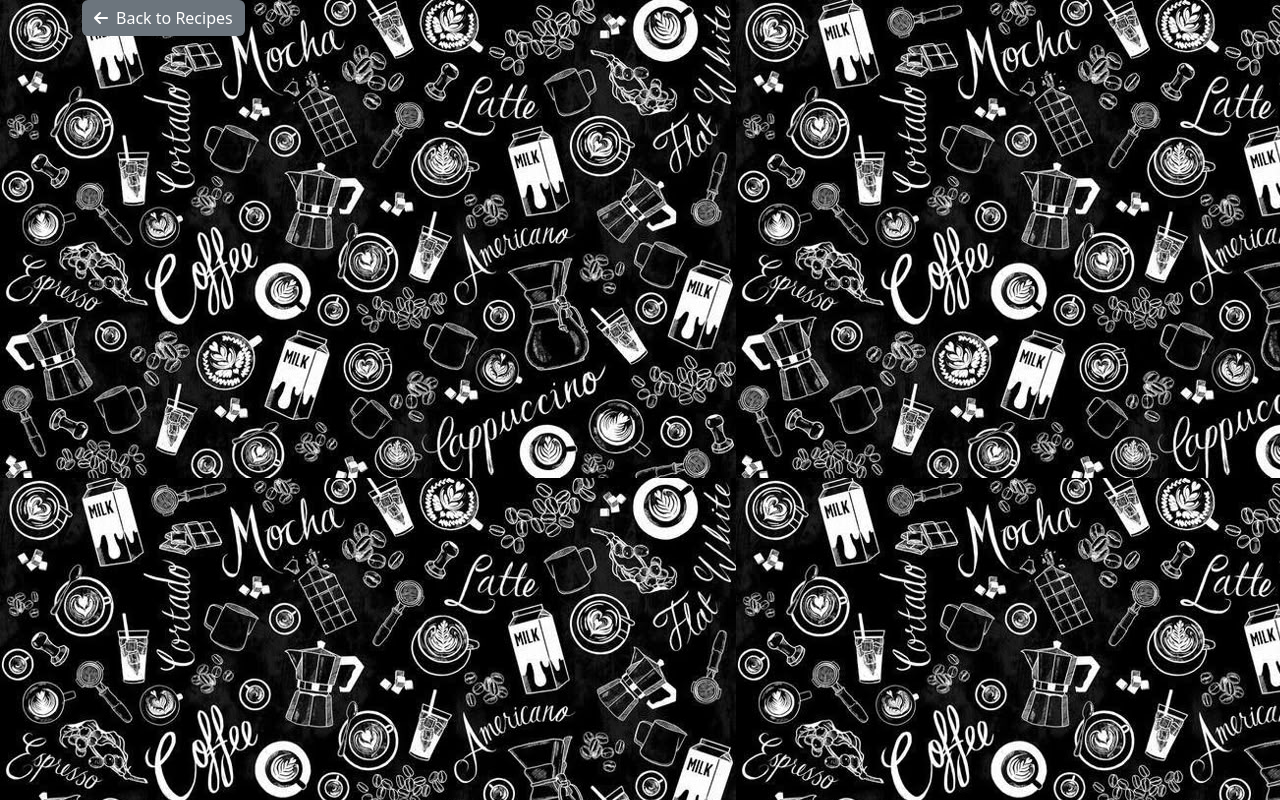
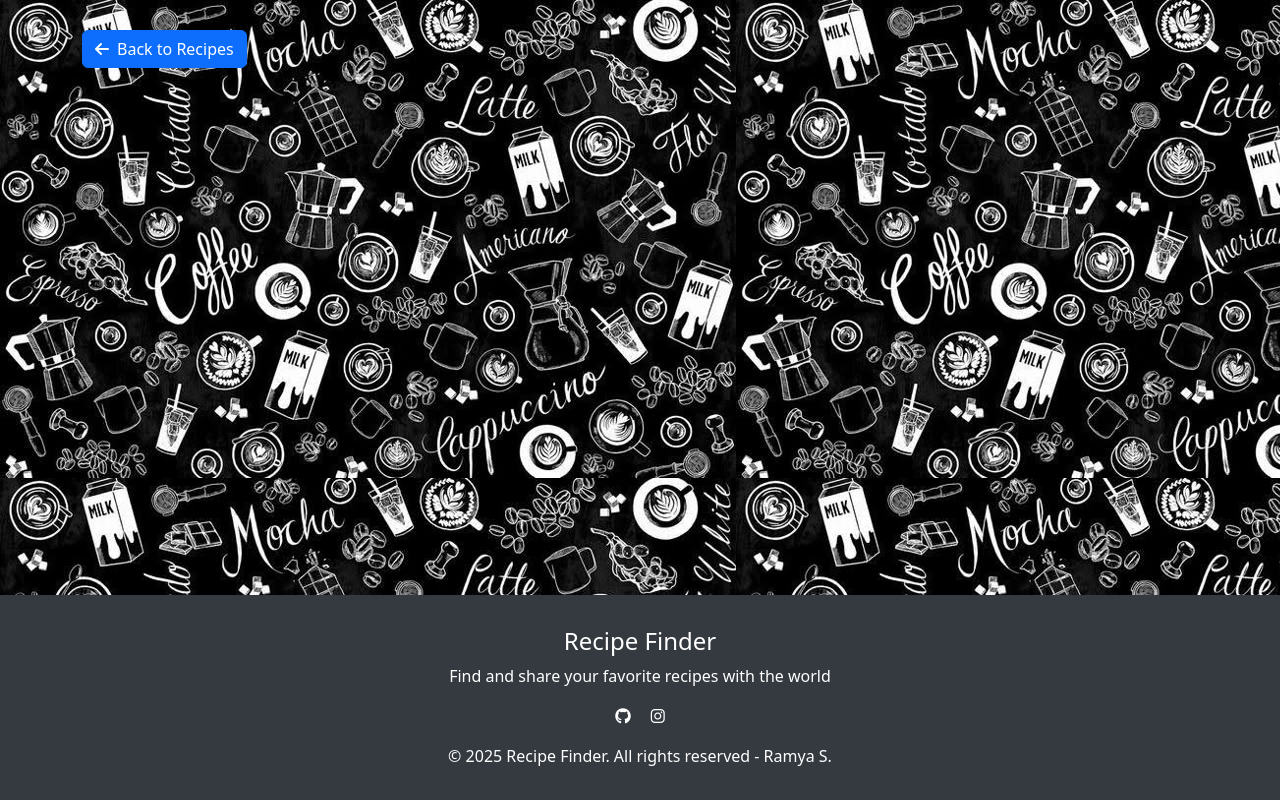
Before and after one commit to Ramyasarav17/Recipe-Api, a plain HTML site: page recipe.html in a window 1280 px wide. Drawn offline with nearby package versions, Linux system fonts and the light colour scheme.

Commit message:
pushed added features

```diff
--- a/recipe.html
+++ b/recipe.html
@@ -4,18 +4,31 @@
     <meta charset="UTF-8">
     <meta name="viewport" content="width=device-width, initial-scale=1.0">
     <title>Recipe Details</title>
+    <link rel="icon" href="./assets/logo.png" type="image/x-icon">
+
     <link href="https://cdn.jsdelivr.net/npm/bootstrap@5.3.0/dist/css/bootstrap.min.css" rel="stylesheet">
     <link rel="stylesheet" href="https://cdnjs.cloudflare.com/ajax/libs/font-awesome/6.4.0/css/all.min.css">
     <link rel="stylesheet" href="style.css">
 </head>
 <body>
     <div class="container">
-        <button onclick="window.history.back()" class="btn btn-secondary back-button mb-4">
+        <button onclick="window.history.back()" class="btn btn-primary back-button mb-4">
             <i class="fas fa-arrow-left me-2"></i>Back to Recipes
         </button>
 
         <div id="recipeDetails"></div>
     </div>
+    <footer class="footer">
+        <div class="container text-center">
+            <h4>Recipe Finder</h4>
+            <p>Find and share your favorite recipes with the world</p>
+            <div class="social-icons mb-3">
+                <a href="https://github.com/Ramyasarav17/Recipe-Api.git" class="text-white mx-2"><i class="fab fa-github"></i></a>
+                <a href="https://www.instagram.com/ramya_.saravanan._/" class="text-white mx-2"><i class="fab fa-instagram"></i></a>
+            </div>
+            <p class="mb-0">&copy; 2025 Recipe Finder. All rights reserved - Ramya S.</p>
+        </div>
+    </footer>
 
     <script src="https://cdn.jsdelivr.net/npm/bootstrap@5.3.0/dist/js/bootstrap.bundle.min.js"></script>
     <script src="script.js"></script>
--- a/script.js
+++ b/script.js
@@ -46,7 +46,7 @@ function displayResults(recipes) {
                 <div class="card-body">
                     <h5 class="card-title">${recipe.title}</h5>
                     <div class="d-flex justify-content-between align-items-center">
-                        <button onclick="viewRecipe(${recipe.id})" class="btn btn-sm btn-outline-primary">View Recipe</button>
+                        <button onclick="viewRecipe(${recipe.id})" class="btn btn-sm btn-outline-warning">View Recipe</button>
                     </div>
                 </div>
             </div>
--- a/style.css
+++ b/style.css
@@ -115,7 +115,7 @@ body {
     font-weight: 600;
     margin-bottom: 1.5rem;
     padding-bottom: 0.5rem;
-    border-bottom: 2px solid #ff6b6b;
+    border-bottom: 2px solid #ffc107;
 }
 
 .ingredient-item, .instruction-step {
@@ -159,13 +159,10 @@ body {
 }
 
 .back-button {
-    background-color: #6c757d;
-    border: none;
-    margin-bottom: 2rem;
+margin-top: 30px;
 }
 
 .back-button:hover {
-    background-color: #5a6268;
 }
 
 .nutrition-item {
```
Also changed, not shown: index.html (+4 -5 lines), assets/logo.png (added).
